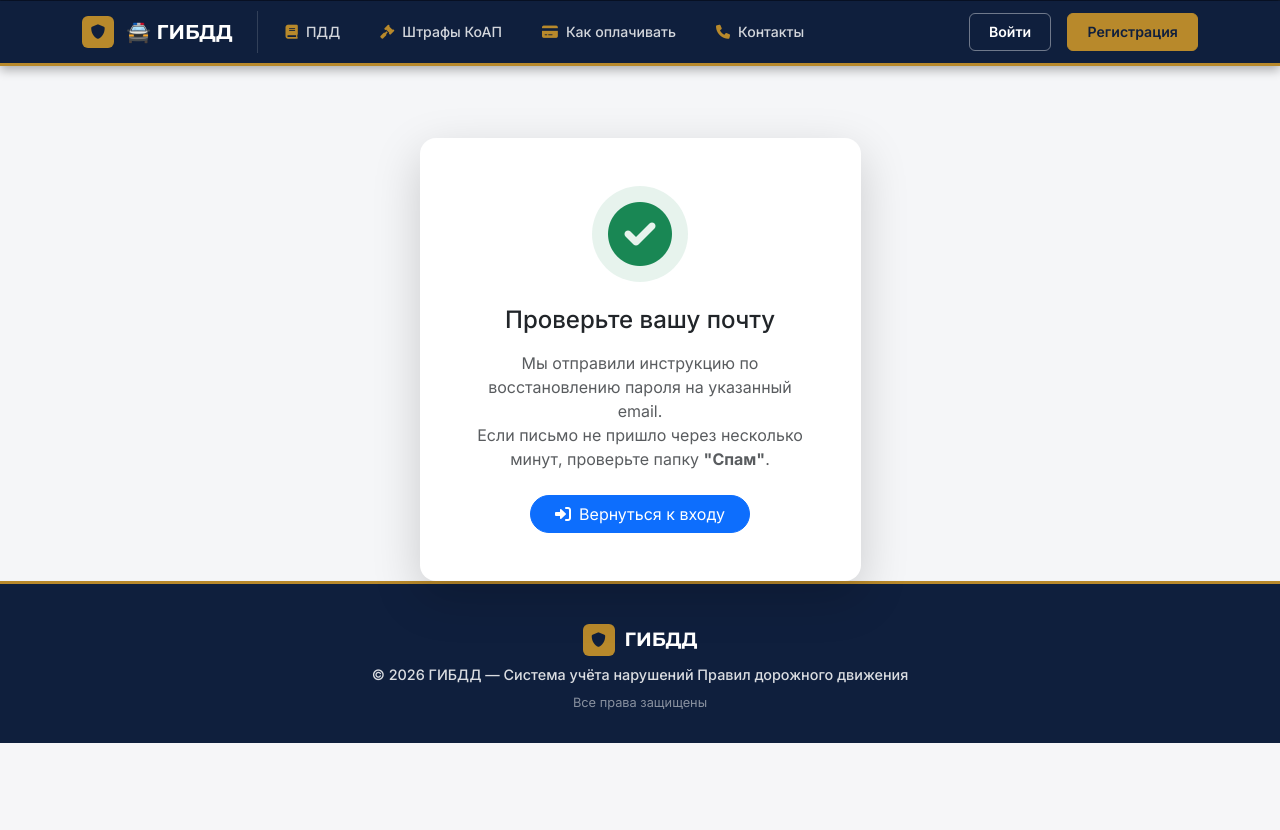
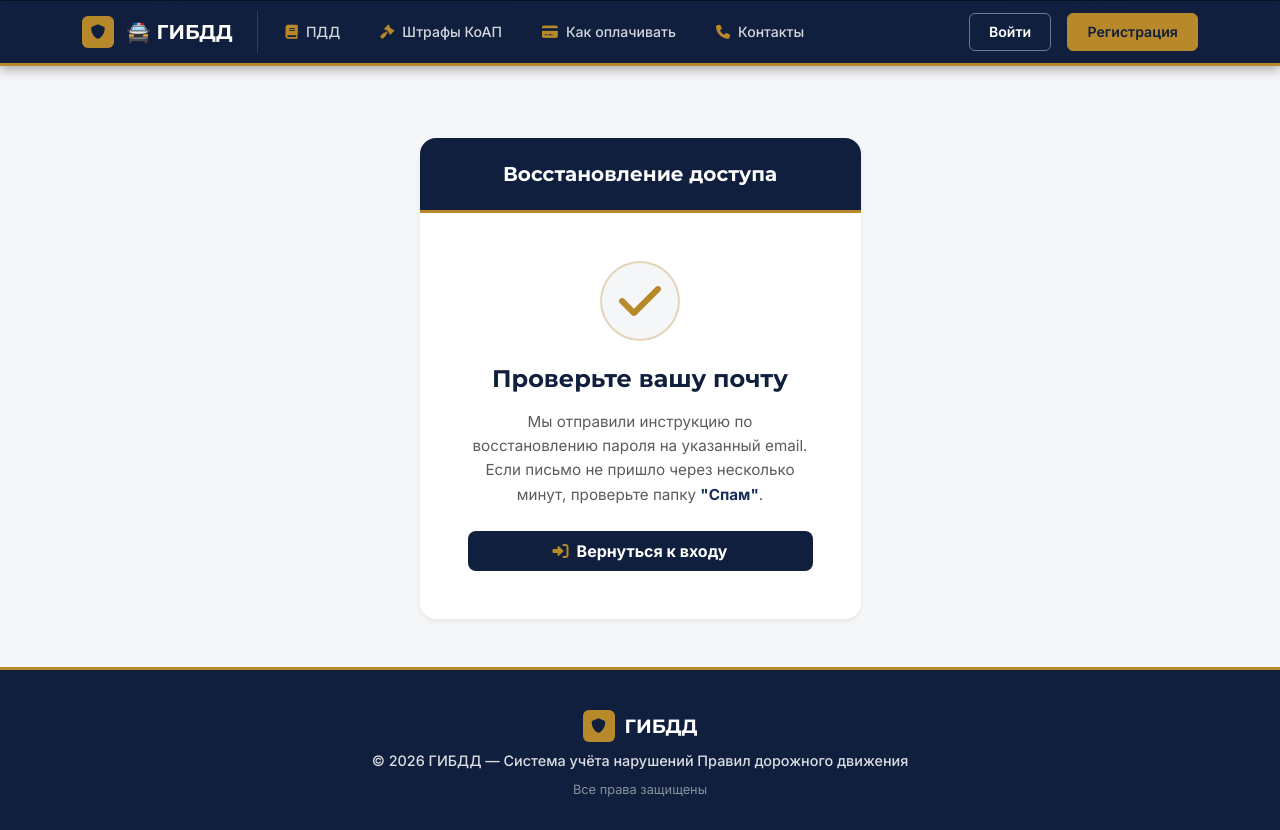
Before and after one commit to MarinaZhuravleva2007/new_dps_system, a Django app: page /password-reset/done/ in a window 1280 px wide. Shown: the part 379-1209 px from the top of the page. Before the commit the page ends 1122 px from the top, so only its background shows below. Run offline with Django 5.2, Linux system fonts and the light colour scheme.

Commit message:
Update password_reset_done.html

```diff
--- a/templates/registration/password_reset_done.html
+++ b/templates/registration/password_reset_done.html
@@ -2,26 +2,33 @@
 {% load static %}
 
 {% block content %}
-<div class="container mt-5">
+<div class="container mt-5 mb-5">
     <div class="row justify-content-center">
         <div class="col-md-6 col-lg-5">
-            <div class="card border-0 shadow-lg rounded-4 text-center">
-                <div class="card-body p-5">
+            <div class="card border-0 shadow-sm text-center" style="border-radius: 16px; overflow: hidden;">
+
+                <div class="py-4" style="background-color: var(--navy-900); border-bottom: 3px solid var(--accent);">
+                    <h5 class="text-white mb-0" style="font-family: var(--font-heading); font-weight: 700;">Восстановление доступа</h5>
+                </div>
+
+                <div class="card-body p-4 p-lg-5" style="background-color: #ffffff;">
                     <div class="mb-4">
-                        <div class="bg-success bg-opacity-10 rounded-circle p-3 d-inline-block">
-                            <i class="fas fa-check-circle fa-4x text-success"></i>
+                        <div class="rounded-circle d-inline-flex align-items-center justify-content-center"
+                             style="width: 80px; height: 80px; background-color: var(--gray-50); border: 2px solid rgba(184, 137, 43, 0.3);">
+                            <i class="fas fa-check fa-3x" style="color: var(--accent);"></i>
                         </div>
                     </div>
 
-                    <h4 class="mb-3">Проверьте вашу почту</h4>
+                    <h4 class="mb-3 fw-bold" style="color: var(--navy-900); font-family: var(--font-heading);">Проверьте вашу почту</h4>
 
-                    <p class="text-muted mb-4">
+                    <p class="text-muted mb-4" style="line-height: 1.6; font-size: 0.95rem;">
                         Мы отправили инструкцию по восстановлению пароля на указанный email.<br>
-                        Если письмо не пришло через несколько минут, проверьте папку <strong>"Спам"</strong>.
+                        Если письмо не пришло через несколько минут, проверьте папку <strong style="color: var(--navy-800);">"Спам"</strong>.
                     </p>
 
-                    <a href="{% url 'login' %}" class="btn btn-primary rounded-pill px-4">
-                        <i class="fas fa-sign-in-alt me-2"></i>Вернуться к входу
+                    <a href="{% url 'login' %}" class="btn w-100 py-2 text-white fw-bold"
+                       style="background-color: var(--navy-900); border-radius: 8px; border: none; transition: all 0.2s;">
+                        <i class="fas fa-sign-in-alt me-2" style="color: var(--accent);"></i>Вернуться к входу
                     </a>
                 </div>
             </div>
```
